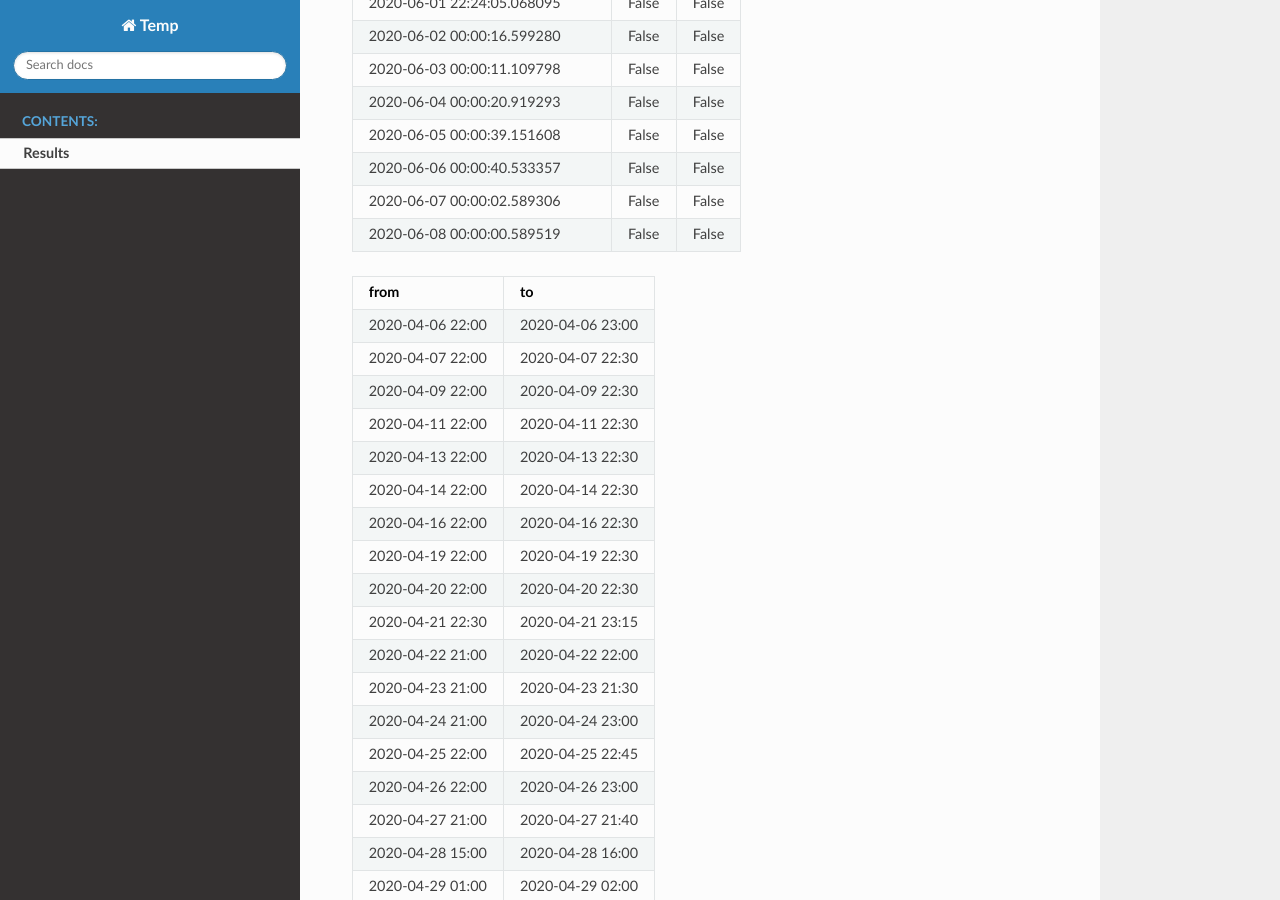
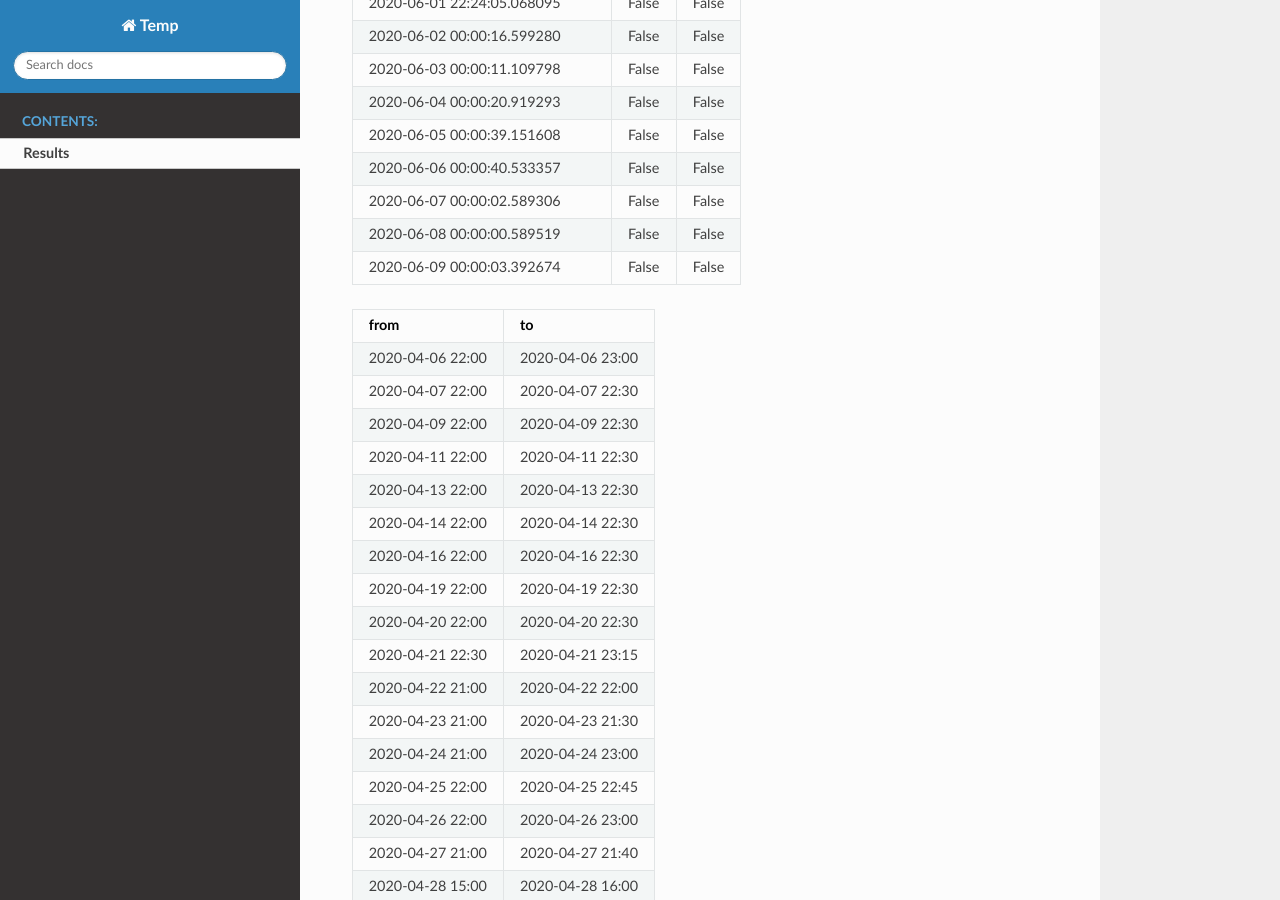
Before and after one commit to shlomow/queries-results, a Sphinx documentation site: the page built from source/results.rst, in a window 1280 px wide and 900 px high, scrolled down 2003 px. Built offline with Sphinx 7.4.7 and the Read the Docs theme 2.0.0, drawn with Linux system fonts in a browser that asks for light colours.

Commit message:
update results

```diff
--- a/source/results.rst
+++ b/source/results.rst
@@ -69,6 +69,7 @@ third experiment: 2.06.2020
    2020-06-06 00:00:40.533357, False, False
    2020-06-07 00:00:02.589306, False, False
    2020-06-08 00:00:00.589519, False, False
+   2020-06-09 00:00:03.392674, False, False
 
 .. csv-table::
    :header: "from", "to"
```
Also changed, not shown: results.json (+1 -1 lines).
